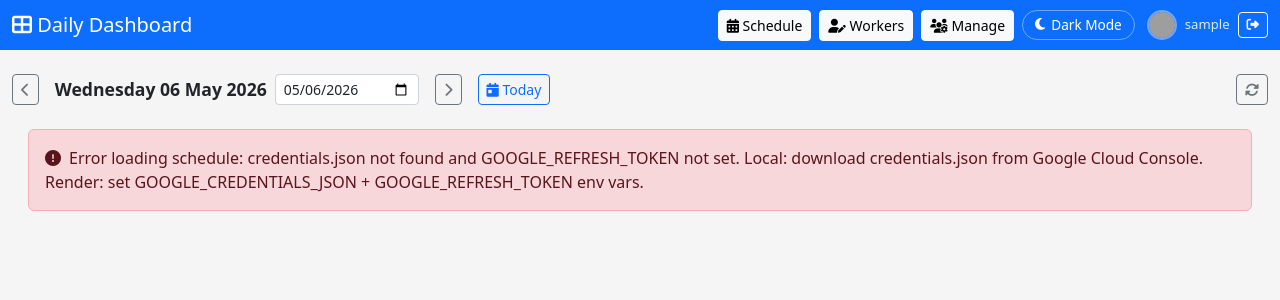
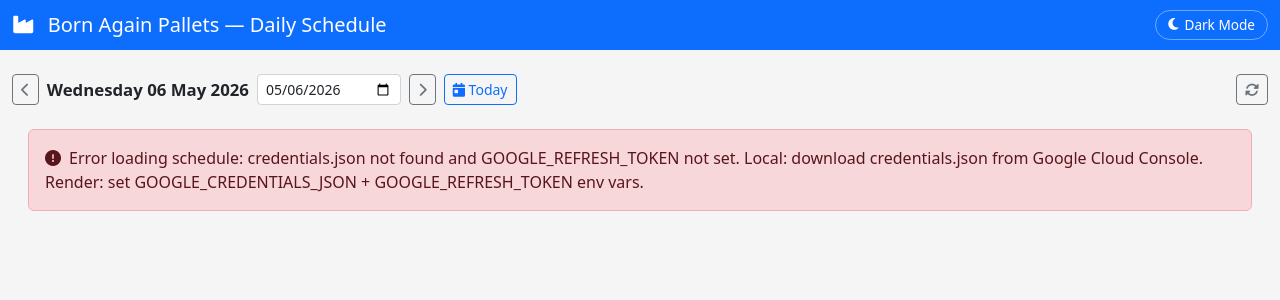
Before and after one commit to MatheusDVizzotto/schedules, a Flask app: page /dashboard in a window 1280 px wide. Shown: the top 300 px of the page. Run offline with Flask 3, Linux system fonts and the light colour scheme; the visitor is signed in with stand-in values (Sample User, id 1); parts of the project's set-up code (start-up, migrations or seed data) failed here and were passed over; grey boxes are pictures that could not be loaded.

Commit message:
Adding dashboard removing login

```diff
--- a/app.py
+++ b/app.py
@@ -76,7 +76,6 @@ def index():
     return render_template('index.html')
 
 @app.route('/dashboard')
-@login_required
 def dashboard():
     return render_template('dashboard.html')
 
--- a/templates/dashboard.html
+++ b/templates/dashboard.html
@@ -3,7 +3,7 @@
 <head>
     <meta charset="UTF-8">
     <meta name="viewport" content="width=device-width, initial-scale=1.0">
-    <title>Daily Dashboard</title>
+    <title>Daily Schedule Dashboard</title>
     <link href="https://cdn.jsdelivr.net/npm/bootstrap@5.3.0/dist/css/bootstrap.min.css" rel="stylesheet">
     <link href="https://cdnjs.cloudflare.com/ajax/libs/font-awesome/6.4.0/css/all.min.css" rel="stylesheet">
     <link href="{{ url_for('static', filename='css/style.css') }}" rel="stylesheet">
@@ -11,7 +11,6 @@
         .worker-card {
             border-radius: 12px;
             transition: box-shadow 0.2s, transform 0.15s;
-            cursor: default;
         }
         .worker-card:hover {
             transform: translateY(-2px);
@@ -30,12 +29,13 @@
             color: #fff;
         }
         .time-badge {
-            font-size: 1rem;
+            font-size: 0.95rem;
             font-weight: 700;
             letter-spacing: 0.03em;
+            white-space: nowrap;
         }
         .machine-label {
-            font-size: 0.82rem;
+            font-size: 0.8rem;
             color: var(--text-muted);
         }
         .shift-section-title {
@@ -46,7 +46,7 @@
             color: var(--text-muted);
             padding: 4px 0 6px;
             border-bottom: 1px solid var(--border);
-            margin-bottom: 12px;
+            margin-bottom: 14px;
         }
         .notes-text {
             font-size: 0.78rem;
@@ -54,7 +54,7 @@
             font-style: italic;
         }
         #dateDisplay {
-            font-size: 1.1rem;
+            font-size: 1.05rem;
             font-weight: 600;
         }
         .no-schedule {
@@ -62,9 +62,9 @@
             padding: 60px 20px;
             color: var(--text-muted);
         }
-        .no-schedule i { font-size: 3rem; opacity: 0.3; margin-bottom: 16px; }
+        .no-schedule i { font-size: 3rem; opacity: 0.3; margin-bottom: 16px; display: block; }
 
-        /* Avatar colours cycling */
+        /* Avatar colours */
         .av-0 { background: #3b82f6; }
         .av-1 { background: #10b981; }
         .av-2 { background: #f59e0b; }
@@ -76,7 +76,7 @@
 
         @media (max-width: 575px) {
             .worker-avatar { width: 42px; height: 42px; font-size: 1rem; }
-            .time-badge { font-size: 0.9rem; }
+            .time-badge { font-size: 0.82rem; }
         }
     </style>
     <script>
@@ -87,57 +87,33 @@
     </script>
 </head>
 <body>
+
+    <!-- Minimal header — branding + dark mode only, no nav links -->
     <nav class="navbar navbar-dark bg-primary">
         <div class="container-fluid">
             <span class="navbar-brand mb-0 h1">
-                <i class="fas fa-th-large"></i>
-                <span class="d-none d-sm-inline"> Daily Dashboard</span>
-                <span class="d-inline d-sm-none"> Dashboard</span>
+                <i class="fas fa-industry me-2"></i>
+                <span class="d-none d-sm-inline">Born Again Pallets — Daily Schedule</span>
+                <span class="d-inline d-sm-none">Daily Schedule</span>
             </span>
-            <div class="d-flex align-items-center gap-2 flex-wrap">
-                <a href="/" class="btn btn-light btn-sm">
-                    <i class="fas fa-calendar-alt"></i>
-                    <span class="d-none d-md-inline"> Schedule</span>
-                </a>
-                <a href="/workers" class="btn btn-light btn-sm">
-                    <i class="fas fa-user-edit"></i>
-                    <span class="d-none d-md-inline"> Workers</span>
-                </a>
-                <a href="/admin" class="btn btn-light btn-sm">
-                    <i class="fas fa-users-cog"></i>
-                    <span class="d-none d-md-inline"> Manage</span>
-                </a>
-                <button id="darkModeToggle" aria-label="Toggle dark mode">
-                    <i class="fas fa-moon"></i>
-                    <span class="d-none d-sm-inline">Dark Mode</span>
-                </button>
-                <div class="d-flex align-items-center gap-2 ms-1">
-                    {% if session.user_picture %}
-                    <img src="{{ session.user_picture }}" alt="avatar"
-                         style="width:30px;height:30px;border-radius:50%;border:2px solid rgba(255,255,255,0.4);">
-                    {% endif %}
-                    <span class="text-white d-none d-lg-inline" style="font-size:0.82rem;opacity:0.85;">
-                        {{ session.user_name or session.user_email }}
-                    </span>
-                    <a href="{{ url_for('auth.logout') }}" class="btn btn-sm btn-outline-light" style="font-size:0.78rem;padding:3px 8px;">
-                        <i class="fas fa-sign-out-alt"></i>
-                    </a>
-                </div>
-            </div>
+            <button id="darkModeToggle" aria-label="Toggle dark mode">
+                <i class="fas fa-moon"></i>
+                <span class="d-none d-sm-inline">Dark Mode</span>
+            </button>
         </div>
     </nav>
 
     <div class="container-fluid mt-3 mt-md-4">
 
-        <!-- Date selector row -->
-        <div class="d-flex flex-wrap align-items-center gap-3 mb-4">
+        <!-- Date navigation -->
+        <div class="d-flex flex-wrap align-items-center gap-2 mb-4">
             <button class="btn btn-outline-secondary btn-sm" id="prevDay" title="Previous day">
                 <i class="fas fa-chevron-left"></i>
             </button>
             <div class="d-flex align-items-center gap-2">
                 <span id="dateDisplay">—</span>
                 <input type="date" id="dashboardDate" class="form-control form-control-sm"
-                       style="width:auto;" title="Pick a date">
+                       style="width: auto;" title="Pick a date">
             </div>
             <button class="btn btn-outline-secondary btn-sm" id="nextDay" title="Next day">
                 <i class="fas fa-chevron-right"></i>
@@ -150,7 +126,7 @@
             </button>
         </div>
 
-        <!-- Dashboard content -->
+        <!-- Dashboard cards -->
         <div id="dashboardContent">
             <div class="text-center py-5 text-muted">
                 <div class="spinner-border text-primary mb-3" role="status"></div>
```
